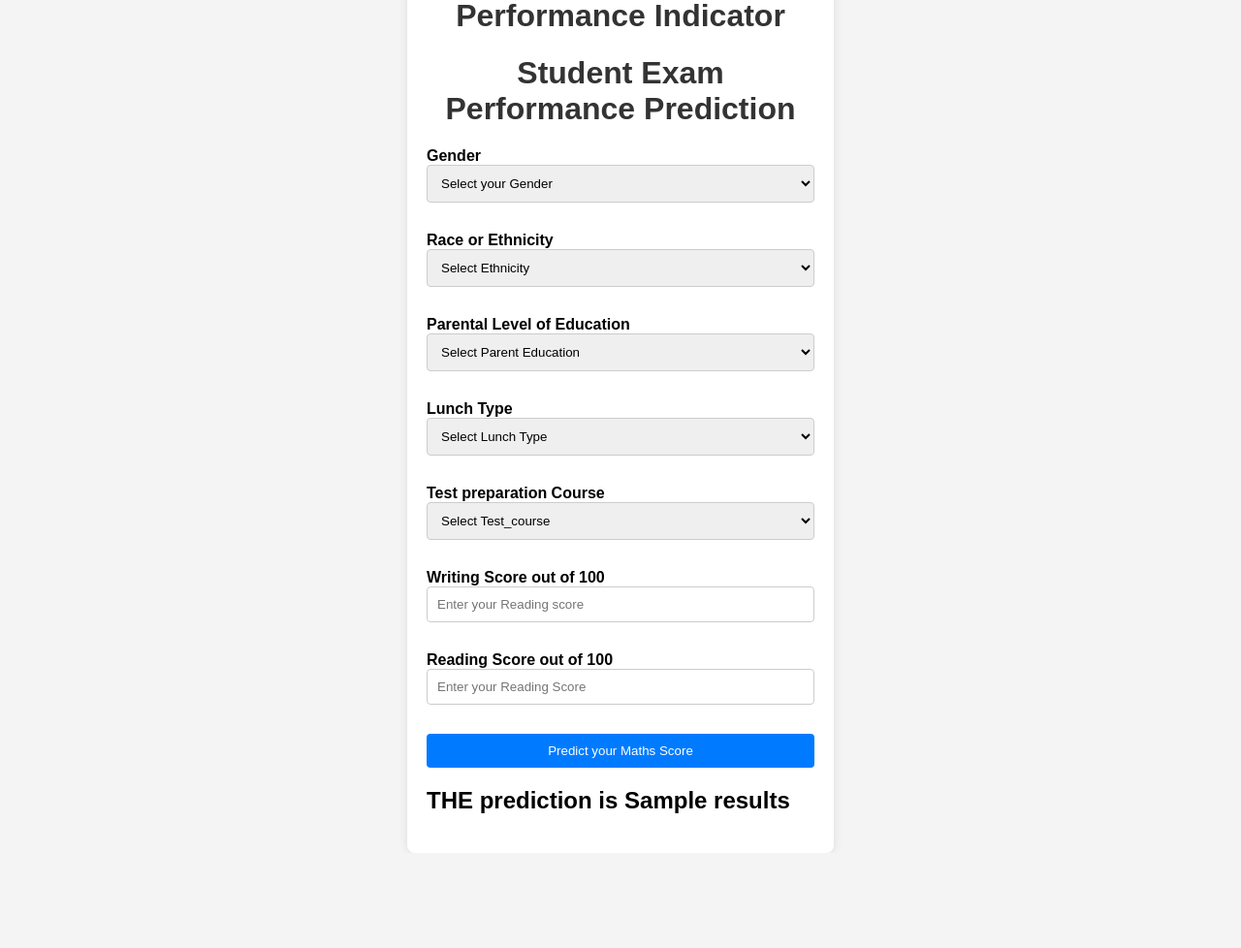
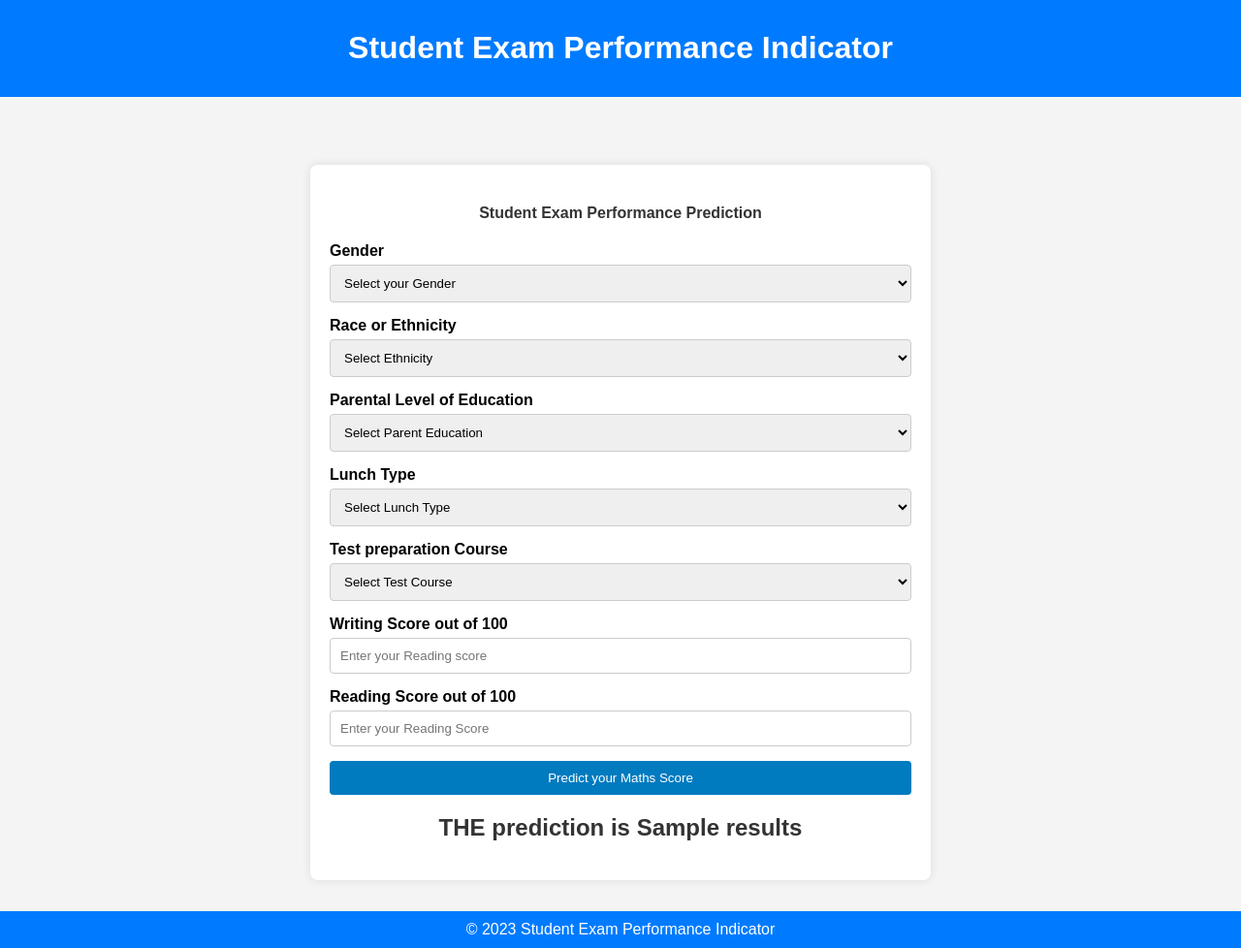
Before and after one commit to vishal0308/mlproject1, a Flask app: template templates/home.html in a window 1280 px wide. Shown: the whole page at 97% size. Before the commit the page ends 839 px from the top, so only its background shows below. Run offline with Flask 3, Linux system fonts and the light colour scheme; the template is opened without the code that fills it: most values are stand-ins (such as "Sample title", 1, 10 or a date in 2020).

Commit message:
latest code commit

```diff
--- /dev/null
+++ b/static/styles.css
@@ -0,0 +1,72 @@
+body {
+    font-family: Arial, sans-serif;
+    background-color: #f4f4f4;
+    margin: 0;
+    padding: 0;
+}
+
+header, footer {
+    background-color: #007bff;
+    color: #fff;
+    text-align: center;
+    padding: 10px 0;
+}
+
+.container {
+    max-width: 800px;
+    max-height: 800px;
+    margin: 0 auto;
+    padding: 20px;
+}
+
+.login {
+    width: 100%;
+    max-width: 600px;
+    margin: 50px auto;
+    padding: 20px;
+    background-color: #fff;
+    box-shadow: 0 0 10px rgba(0, 0, 0, 0.1);
+    border-radius: 8px;
+}
+
+h1, h3 {
+    text-align: center;
+    color: #fff;
+}
+
+h2, h4 {
+    text-align: center;
+    color: #333;
+}
+
+.form-label {
+    display: block;
+    margin-bottom: 5px;
+    font-weight: bold;
+}
+
+.form-control {
+    width: 100%;
+    padding: 10px;
+    margin-bottom: 15px;
+    border: 1px solid #ccc;
+    border-radius: 4px;
+}
+
+.btn-primary {
+    width: 100%;
+    padding: 10px;
+    background-color: #007bbf;
+    border: none;
+    color: #fff;
+    border-radius: 4px;
+    cursor: pointer;
+}
+
+.btn-primary:hover {
+    background-color: #0056b3;
+}
+
+footer p {
+    margin: 0;
+}
--- a/templates/home.html
+++ b/templates/home.html
@@ -1,167 +1,79 @@
 <html>
+<head>
+    <link rel="stylesheet" type="text/css" href="{{ url_for('static', filename='styles.css') }}">
+</head>
 <body>
+    <header>
+        <h1>Student Exam Performance Indicator</h1>
+    </header>
+    <div class="container">
         <div class="login">
-       <h1>Student Exam Performance Indicator</h1>
-
             <form action="{{ url_for('predict_datapoint')}}" method="post">
-        <h1>
-            <legend>Student Exam Performance Prediction</legend>
-        </h1>
+                <h4>Student Exam Performance Prediction</h4>
                 <div class="mb-3">
                     <label class="form-label">Gender</label>
-            <select class="form-control" name="gender" placeholder="Enter you Gender" required>
+                    <select class="form-control" name="gender" placeholder="Enter your Gender" required>
                         <option class="placeholder" selected disabled value="">Select your Gender</option>
-                <option value="male">
-                    Male
-                </option>
-                <option value="female">
-                    Female
-                </option>
+                        <option value="male">Male</option>
+                        <option value="female">Female</option>
                     </select>
                 </div>
                 <div class="mb-3">
                     <label class="form-label">Race or Ethnicity</label>
-            <select class="form-control" name="ethnicity" placeholder="Enter you ethnicity" required>
+                    <select class="form-control" name="ethnicity" placeholder="Enter your ethnicity" required>
                         <option class="placeholder" selected disabled value="">Select Ethnicity</option>
-                <option value="group A">
-                    Group A
-                </option>
-                <option value="group B">
-                    Group B
-                </option>
-                <option value="group C">
-                    Group C
-                </option>
-                <option value="group D">
-                    Group D
-                </option>
-                <option value="group E">
-                    Group E
-                </option>
+                        <option value="group A">Group A</option>
+                        <option value="group B">Group B</option>
+                        <option value="group C">Group C</option>
+                        <option value="group D">Group D</option>
+                        <option value="group E">Group E</option>
                     </select>
                 </div>
                 <div class="mb-3">
                     <label class="form-label">Parental Level of Education</label>
-            <select class="form-control" name="parental_level_of_education"
-                placeholder="Enter you Parent Education" required>
+                    <select class="form-control" name="parental_level_of_education" placeholder="Enter your Parent Education" required>
                         <option class="placeholder" selected disabled value="">Select Parent Education</option>
-                <option value="associate's degree">
-                    associate's degree
-                </option>
-                <option value="bachelor's degree">
-                    bachelor's degree
-                </option>
-                <option value="high school">
-                    high school
-                </option>
-                <option value="master's degree">
-                    master's degree
-                </option>
-                <option value="some college">
-                    some college
-                </option>
-                <option value="some high school">
-                    some high school
-                </option>
+                        <option value="associate's degree">associate's degree</option>
+                        <option value="bachelor's degree">bachelor's degree</option>
+                        <option value="high school">high school</option>
+                        <option value="master's degree">master's degree</option>
+                        <option value="some college">some college</option>
+                        <option value="some high school">some high school</option>
                     </select>
                 </div>
                 <div class="mb-3">
                     <label class="form-label">Lunch Type</label>
-            <select class="form-control" name="lunch" placeholder="Enter you Lunch" required>
+                    <select class="form-control" name="lunch" placeholder="Enter your Lunch" required>
                         <option class="placeholder" selected disabled value="">Select Lunch Type</option>
-                <option value="free/reduced">
-                    free/reduced
-                </option>
-                <option value="standard">
-                    standard
-                </option>
+                        <option value="free/reduced">free/reduced</option>
+                        <option value="standard">standard</option>
                     </select>
                 </div>
                 <div class="mb-3">
                     <label class="form-label">Test preparation Course</label>
-            <select class="form-control" name="test_preparation_course" placeholder="Enter you Course"
-                required>
-                <option class="placeholder" selected disabled value="">Select Test_course</option>
-                <option value="none">
-                    None
-                </option>
-                <option value="completed">
-                    Completed
-                </option>
+                    <select class="form-control" name="test_preparation_course" placeholder="Enter your Course" required>
+                        <option class="placeholder" selected disabled value="">Select Test Course</option>
+                        <option value="none">None</option>
+                        <option value="completed">Completed</option>
                     </select>
                 </div>
                 <div class="mb-3">
                     <label class="form-label">Writing Score out of 100</label>
-            <input class="form-control" type="number" name="reading_score"
-                placeholder="Enter your Reading score" min='0' max='100' />
+                    <input class="form-control" type="number" name="reading_score" placeholder="Enter your Reading score" min='0' max='100' />
                 </div>
                 <div class="mb-3">
                     <label class="form-label">Reading Score out of 100</label>
-            <input class="form-control" type="number" name="writing_score"
-                placeholder="Enter your Reading Score" min='0' max='100' />
+                    <input class="form-control" type="number" name="writing_score" placeholder="Enter your Reading Score" min='0' max='100' />
                 </div>
                 <div class="mb-3">
                     <input class="btn btn-primary" type="submit" value="Predict your Maths Score" required />
                 </div>
             </form>
-    <h2>
-       THE  prediction is {{results}}
-    </h2>
-   <body>
+            <h2>THE prediction is {{results}}</h2>
+        </div>
+    </div>
+    <footer>
+        <p>&copy; 2023 Student Exam Performance Indicator</p>
+    </footer>
+</body>
 </html>
-<style>
-    body {
-        font-family: Arial, sans-serif;
-        background-color: #f4f4f4;
-        margin: 0;
-        padding: 0;
-        display: flex;
-        justify-content: center;
-        align-items: center;
-        height: 100vh;
-    }
-
-    .login {
-        background-color: #fff;
-        padding: 20px;
-        border-radius: 8px;
-        box-shadow: 0 0 10px rgba(0, 0, 0, 0.1);
-        width: 400px;
-    }
-
-    h1 {
-        text-align: center;
-        color: #333;
-    }
-
-    .form-label {
-        margin-bottom: 5px;
-        font-weight: bold;
-    }
-
-    .form-control {
-        width: 100%;
-        padding: 10px;
-        margin-bottom: 15px;
-        border: 1px solid #ccc;
-        border-radius: 4px;
-    }
-
-    .btn-primary {
-        background-color: #007bff;
-        color: #fff;
-        border: none;
-        padding: 10px 20px;
-        border-radius: 4px;
-        cursor: pointer;
-        width: 100%;
-    }
-
-    .btn-primary:hover {
-        background-color: #0056b3;
-    }
-
-    .mb-3 {
-        margin-bottom: 15px;
-    }
-</style>
```
Also changed, not shown: templates/index.html (+8 -0 lines), templates/styles.css (added, +72 -0 lines), terraform/aws/README.md (added), 15 other files. Lines whose indentation alone changed are shown as unchanged.
